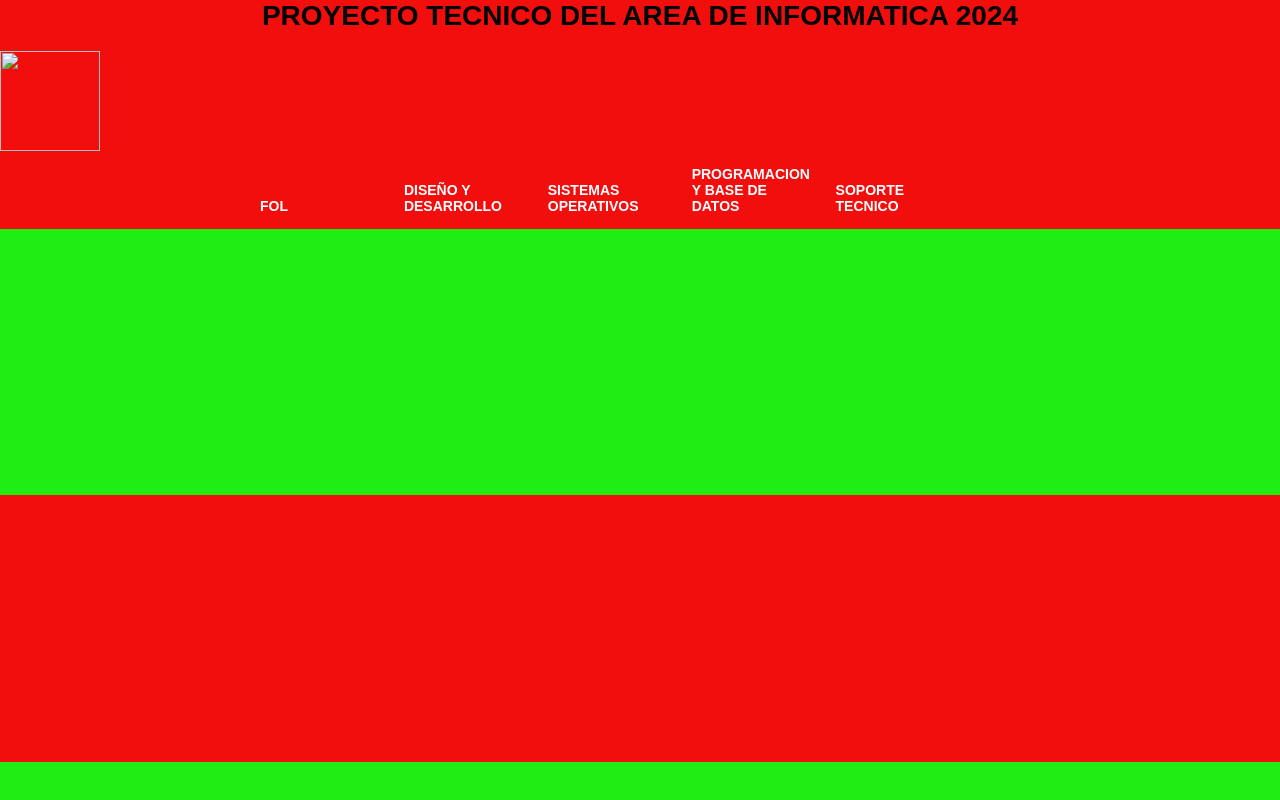
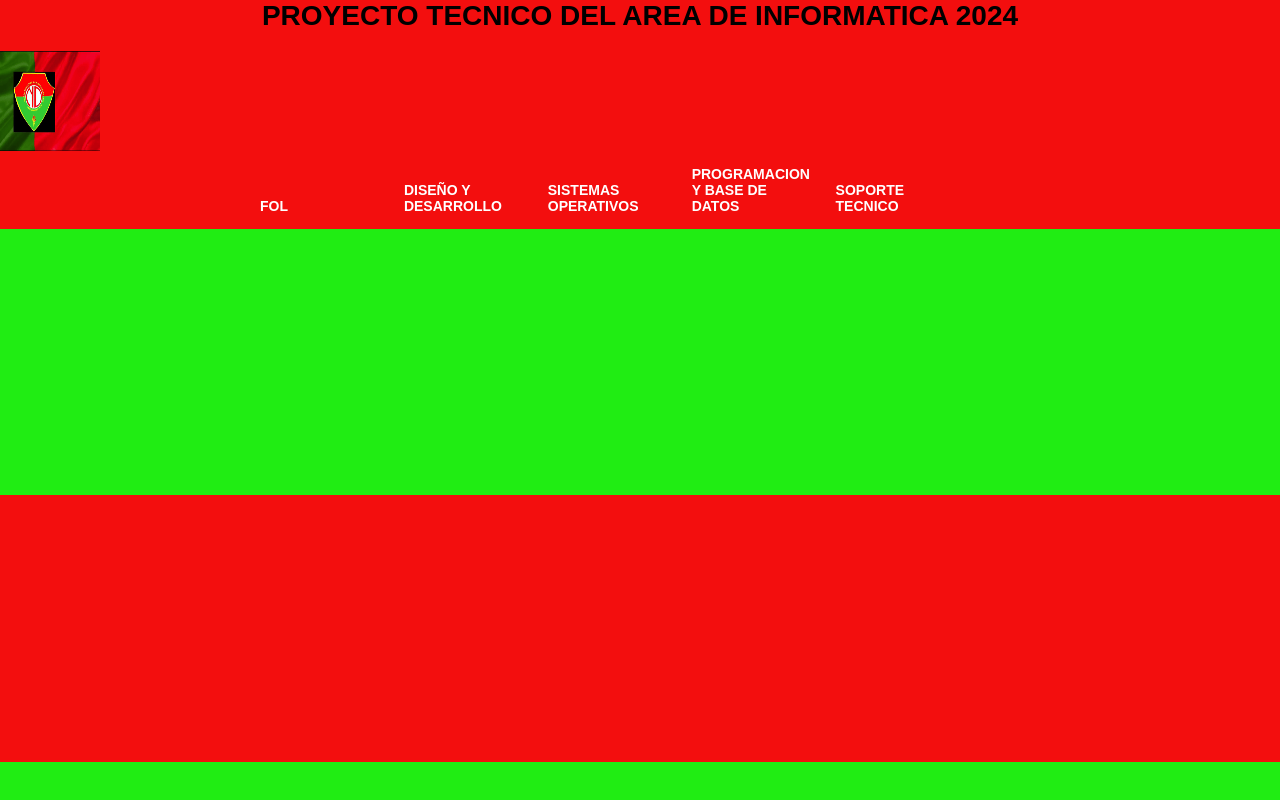
Before and after one commit to justinmero/justinmero.github.io, a plain HTML site: page index.html in a window 1280 px wide. Drawn offline with Linux system fonts and the light colour scheme.

Commit message:
Update index.html

```diff
--- a/index.html
+++ b/index.html
@@ -4,7 +4,7 @@
 <!DOCTYPE HTML>
 <HTML Lang="en">
 
-<img src="D:\VideodeWhatsApp2024-05-20alas18.18.27_2b118c8c-ezgif.com-video-to-gif-converter.gif" WIDTH="100" HEIGHT="100"/>
+<img src="gif.gif" WIDTH="100" HEIGHT="100"/>
 
 <head>
     <meta charset="UTF-8">
```
